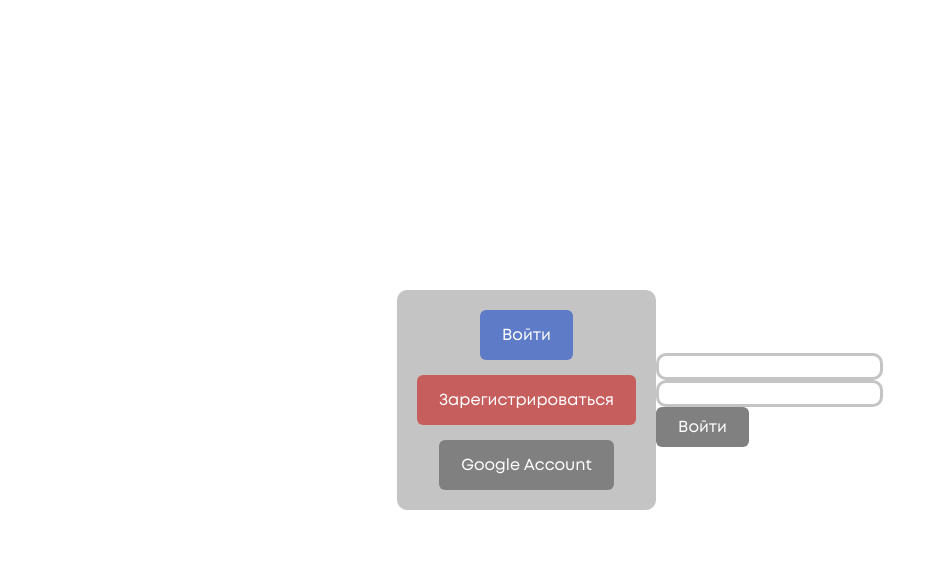
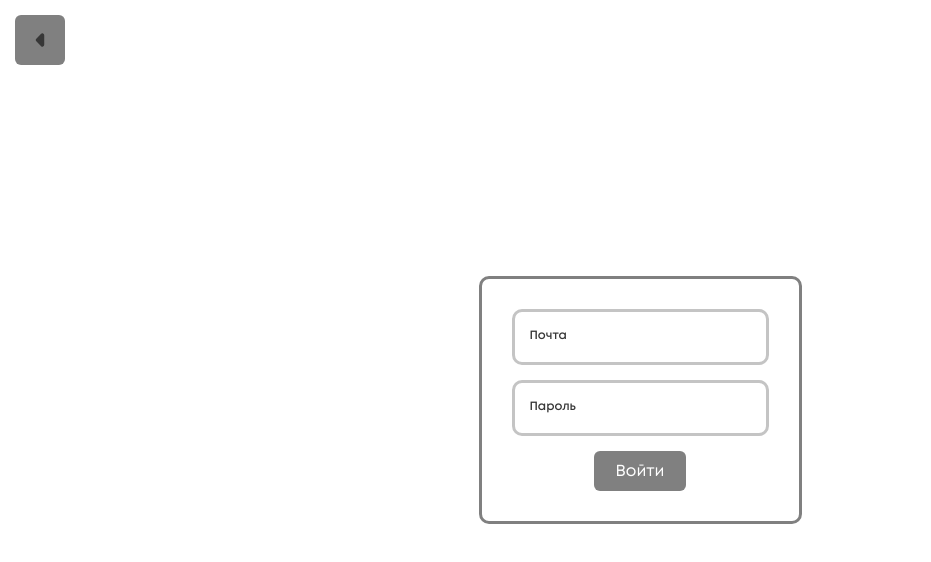
Before and after one commit to skranee/mappie, a React (Vite) app: page /auth in a window 1280 px wide. Both pictures are taken after a click on the button "Войти". Shown: the top 562 px of the page, without its empty margins (0-931 px from the left). Built offline with nearby package versions, Linux system fonts and the light colour scheme; no server answers.

Commit message:
feat: login form improvements

```diff
--- a/src/components/Login/Login.module.css
+++ b/src/components/Login/Login.module.css
@@ -13,8 +13,30 @@
     flex-direction: column;
     justify-content: center;
     align-items: center;
-    padding: 20px;
+    padding: 30px;
     border-radius: 10px;
     gap: 15px;
     background: var(--color-gray);
 }
+
+.login__form > * {
+    width: 100%;
+}
+
+.login__signContainer {
+    position: relative;
+    display: flex;
+    flex-direction: column;
+    justify-content: center;
+    align-items: center;
+    gap: 15px;
+    padding: 30px;
+    border-radius: 10px;
+    border: 3px solid var(--color-gray-light);
+}
+
+.login__back {
+    position: absolute;
+    top: 15px;
+    left: 15px;
+}
--- a/src/components/Login/Login.tsx
+++ b/src/components/Login/Login.tsx
@@ -6,12 +6,16 @@ import { useAppSelector } from '@/hooks/useAppSelector.ts';
 import { setSignMode } from '@/store/slices/AuthSlice.ts';
 import { type FormEvent, useState } from 'react';
 import { Input } from '@/components/controls/Input/Input.tsx';
+import { useNavigate } from 'react-router-dom';
+import ArrowLeft from '@/assets/icons/arrow-left.svg';
 
 export const Login = () => {
   const signMode = useAppSelector(state => state.auth.signMode);
 
   const dispatch = useAppDispatch();
   const { signInWithGoogle, signInWithPassword, signUpWithPassword } = useAuth();
+
+  const navigate = useNavigate();
 
   const [email, setEmail] = useState('');
   const [password, setPassword] = useState('');
@@ -39,8 +43,22 @@ export const Login = () => {
     signUpWithPassword(email, password);
   };
 
+  const goBack = () => {
+    if (signMode) {
+      dispatch(setSignMode(undefined));
+    } else {
+      navigate('/');
+    }
+  };
+
   return (
     <div className={styles.login}>
+      <div className={styles.login__back}>
+        <Button version='gray-light' square={true} size='md' onClick={goBack}>
+          <img src={ArrowLeft} alt='arrow-left' />
+        </Button>
+      </div>
+      {!signMode && (
         <div className={styles.login__form}>
           <Button version='blue' square={false} size='md' onClick={setSignInMode}>
             Войти
@@ -52,22 +70,49 @@ export const Login = () => {
             Google Account
           </Button>
         </div>
+      )}
+      {signMode && (
         <form onSubmit={e => signIn(e)} className={styles.login__signContainer}>
-        {signMode === 'signIn' && signMode ? (
+          {signMode === 'signIn' && (
             <>
-            <Input version='text' value={email} onChange={e => setEmail(e.target.value)} />
-            <Input version='text' value={password} onChange={e => setPassword(e.target.value)} />
+              <Input
+                label='Почта'
+                version='text'
+                value={email}
+                onChange={e => setEmail(e.target.value)}
+              />
+              <Input
+                label='Пароль'
+                version='text'
+                type='password'
+                value={password}
+                onChange={e => setPassword(e.target.value)}
+              />
               <Button version='gray-light' square={false} size='sm' onClick={signIn}>
                 Войти
               </Button>
             </>
-        ) : (
+          )}
+          {signMode === 'signUp' && (
             <>
-            <Input version='text' value={email} onChange={e => setEmail(e.target.value)} />
-            <Input version='text' value={password} onChange={e => setPassword(e.target.value)} />
               <Input
+                label='Почта'
+                version='text'
+                value={email}
+                onChange={e => setEmail(e.target.value)}
+              />
+              <Input
+                label='Пароль'
+                version='text'
+                type='password'
+                value={password}
+                onChange={e => setPassword(e.target.value)}
+              />
+              <Input
+                label='Повторите пароль'
                 version='text'
                 value={confirmedPassword}
+                type='password'
                 onChange={e => setConfirmPassword(e.target.value)}
               />
               <Button version='gray-light' square={false} size='sm' onClick={signUp}>
@@ -76,6 +121,7 @@ export const Login = () => {
             </>
           )}
         </form>
+      )}
     </div>
   );
 };
--- a/src/components/controls/Input/Input.module.css
+++ b/src/components/controls/Input/Input.module.css
@@ -23,16 +23,50 @@
     justify-content: center;
 }
 
-.input {
-
-}
-
-.input--search {
-    color: var(--color-mine-shaft);
-}
-
-.input--number {
+.container__input--number {
     color: var(--color-mine-shaft);
     text-align: center;
     width: 100%;
 }
+
+.container__input {
+    position: relative;
+    background-color: transparent;
+    color: var(--color-mine-shaft);
+    outline: none;
+    border-radius: 5px;
+    width: 100%;
+    height: 50px;
+    padding: 5px;
+    transition: all 0.3s ease;
+}
+
+.container__input--label {
+    padding: 15px 15px 5px 15px;
+}
+
+.container__input:focus {
+    outline: none;
+}
+
+.container__input::placeholder {
+    color: transparent;
+}
+
+.container__input:focus + .container__label,
+.container__input:not(:placeholder-shown) + .container__label {
+    top: 5px;
+    left: 15px;
+    font-size: 10px;
+    color: var(--color-mine-shaft);
+}
+
+.container__label {
+    position: absolute;
+    left: 15px;
+    top: 16px;
+    color: var(--color-mine-shaft);
+    font-size: 12px;
+    pointer-events: none;
+    transition: all 0.3s ease;
+}
--- a/src/components/controls/Input/Input.tsx
+++ b/src/components/controls/Input/Input.tsx
@@ -5,13 +5,28 @@ import LensGray from '@/assets/icons/lens-gray.svg';
 
 interface Input extends InputHTMLAttributes<HTMLInputElement> {
   version: 'search' | 'number' | 'text';
+  label?: string;
 }
 
-export const Input = ({ version = 'search', ...rest }: Input) => {
+export const Input = ({ version = 'search', label = undefined, ...rest }: Input) => {
   return (
     <div className={`${styles.container} ${styles[`container--${version}`]}`}>
       {version === 'search' && <img src={LensGray} alt='lens' />}
-      <input className={`${styles.input} ${styles[`input--${version}`]}`} {...rest} />
+      <input
+        id={label}
+        className={`
+          ${styles.container__input}
+          ${styles[`container__input--${version}`]}
+          ${label ? styles['container__input--label'] : ''}
+        `}
+        placeholder={label}
+        {...rest}
+      />
+      {label && (
+        <label htmlFor={label} className={styles.container__label}>
+          {label}
+        </label>
+      )}
     </div>
   );
 };
```
Lines whose indentation alone changed are shown as unchanged.
